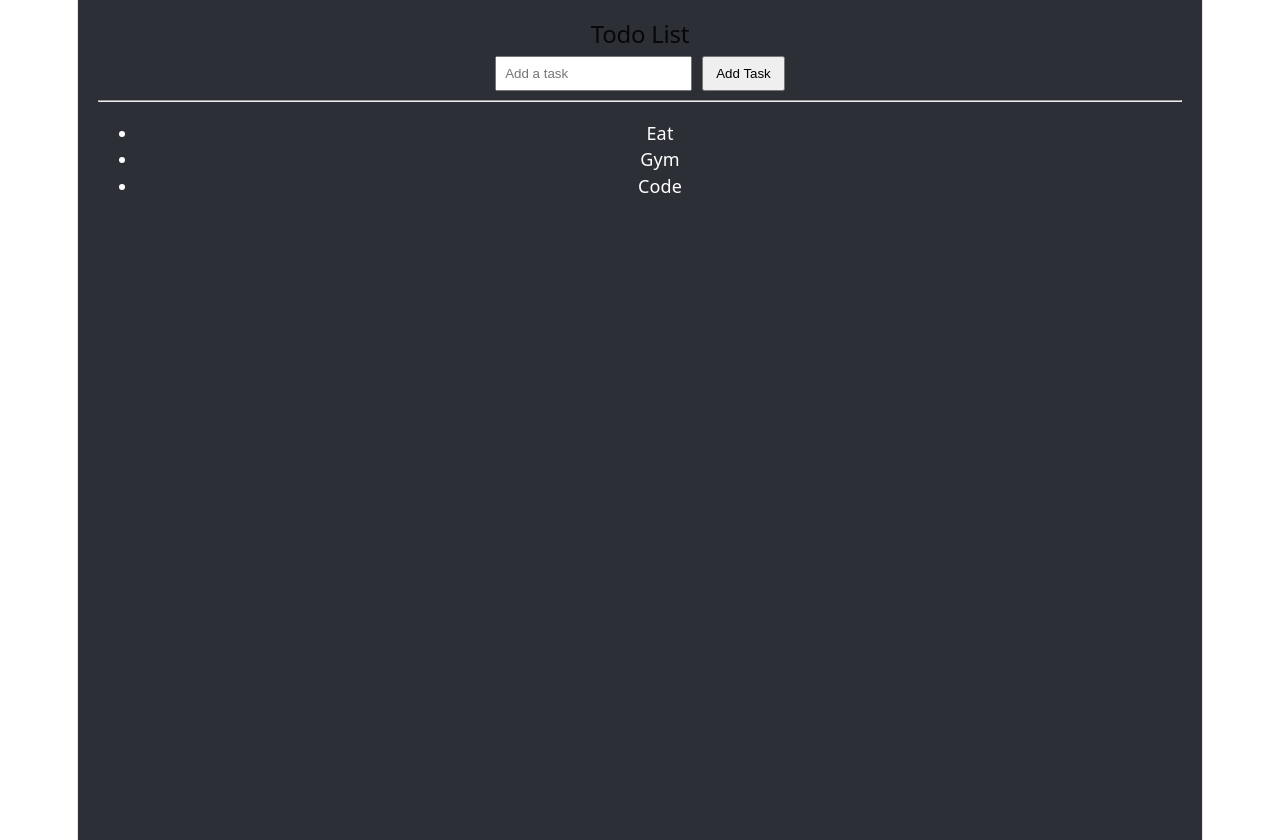
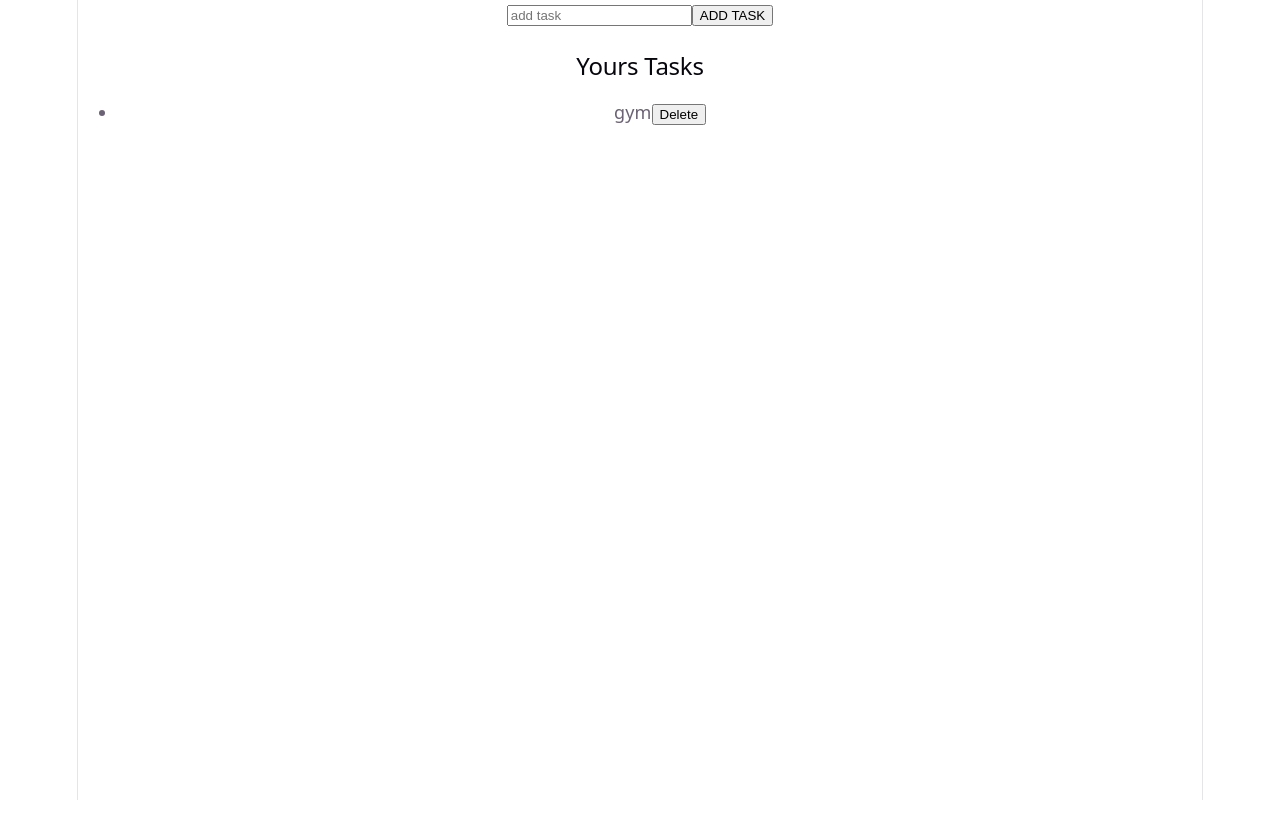
Before and after one commit to hritikdubey96/React-ToDO-List, a React (Vite) app: page / in a window 1280 px wide. After the commit the page ends 800 px from the top, so only its background shows below. Built offline with nearby package versions, Linux system fonts and the light colour scheme.

Commit message:
deletion of list

```diff
--- a/src/TodoList.jsx
+++ b/src/TodoList.jsx
@@ -1,44 +1,67 @@
-import { useState } from 'react';
+import { useState } from "react"
+import { v4 as uuidv4 } from "uuid";
+export default function TodoList(){
+    let [todos,settodos] = useState([
+        {
+            id: uuidv4(),
+            task: "gym"
+        }
+    ]);
+    let [newTodos,setnewTodos] = useState("");
 
-export default function TodoList() {
-    // 1. Array state to hold multiple todos
-    const [todos, setTodos] = useState(["Eat", "Gym", "Code"]);
-    // 2. String state to track what the user types in the input box
-    const [newTodo, setNewTodo] = useState("");
+    let addNewTasks = () =>{
+        settodos((prevVal) =>{
+            return[
+                ...prevVal,
+                {
+                    id: uuidv4(),
+                    task: newTodos
+                }
+            ]
+        })
+        setnewTodos("");
 
-    // Function to handle typing in the input box
-    const updateTodoValue = (event) => {
-        setNewTodo(event.target.value);
+    }
+    let updateTodoValue = (event) =>{
+        setnewTodos(event.target.value);
     };
-    const addNewTask = () => {
-            if (newTodo.trim() === "") return; // Don't add empty tasks
+    let deleteTodo = (id) => {
+        settodos((prevTodos) =>
+            prevTodos.filter(
+                (todo) => todo.id !== id
+            )
+        );
+    };
+    return(
+        <div>
+            <input type="text"
+                placeholder="add task"
+                value={newTodos}
+                onChange={updateTodoValue}
+            />
+            <button
+                onClick={addNewTasks}>
+                ADD TASK
+            </button>
+            <br /><br />
+            <h2>Yours Tasks</h2>
+            {
+                <ul>
+                    {
+                        todos.map((todo) => (
+                            <li key={todo.id}>
+                                {todo.task}
 
-            // Create a new array with all old todos + the new one
-            setTodos([...todos, newTodo]);
-            setNewTodo(""); // Clear the input box after adding
-        };
-            return (
-            <div style={{ padding: '20px', color: 'white', backgroundColor: '#2c3036', minHeight: '100vh' }}>
-                <h2>Todo List</h2>
-
-                {/* Input field and Add button */}
-                <input
-                    type="text"
-                    placeholder="Add a task"
-                    value={newTodo}
-                    onChange={updateTodoValue}
-                    style={{ padding: '8px', marginRight: '10px' }}
-                />
-                <button onClick={addNewTask} style={{ padding: '8px 12px' }}>Add Task</button>
-
-                <hr />
-
-                {/* Rendering the array */}
-                <ul>
-                    {todos.map((todo, index) => (
-                        <li key={index}>{todo}</li>
-                    ))}
-                </ul>
-            </div>
-        );
-    }
+                                <button
+                                    onClick={() => deleteTodo(todo.id)}
+                                >
+                                    Delete
+                                </button>
+                            </li>
+                        ))
+                    }
+</ul>
+            }
+        </div>
+    )
+}
```
